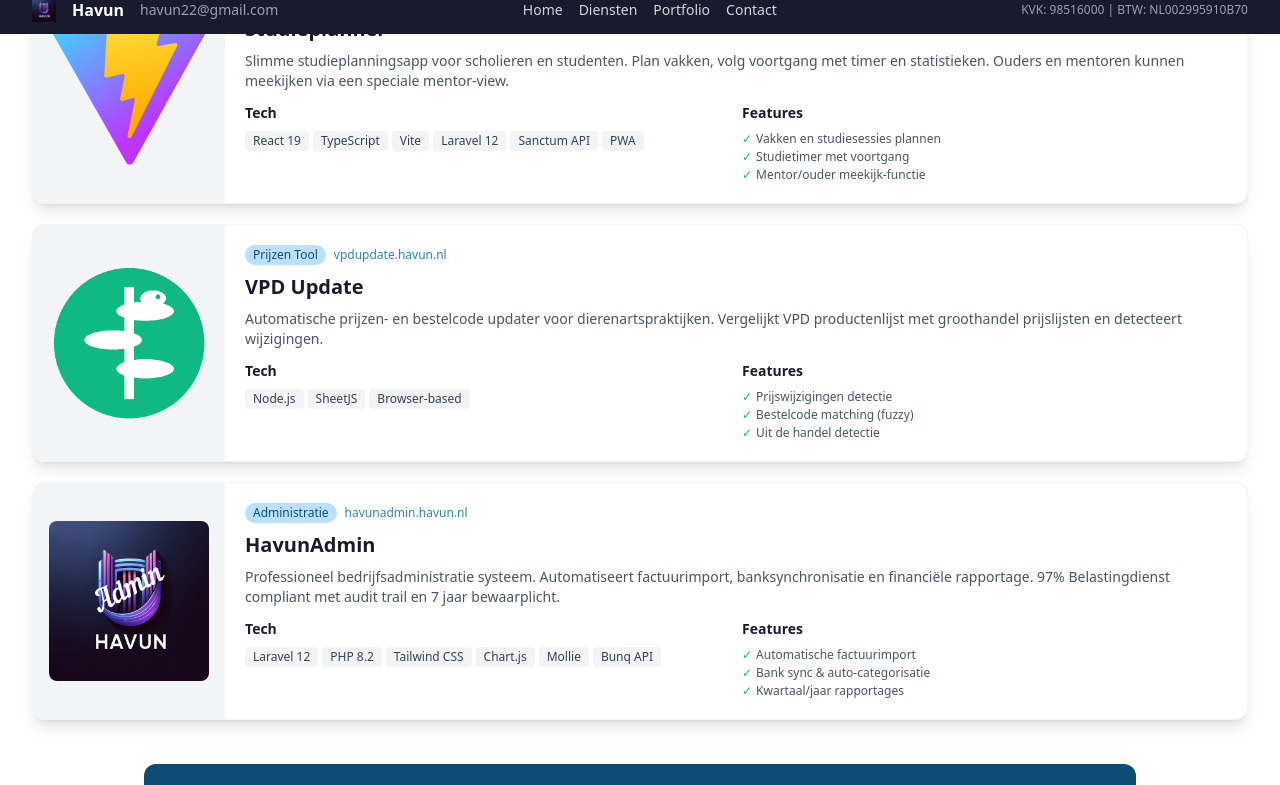
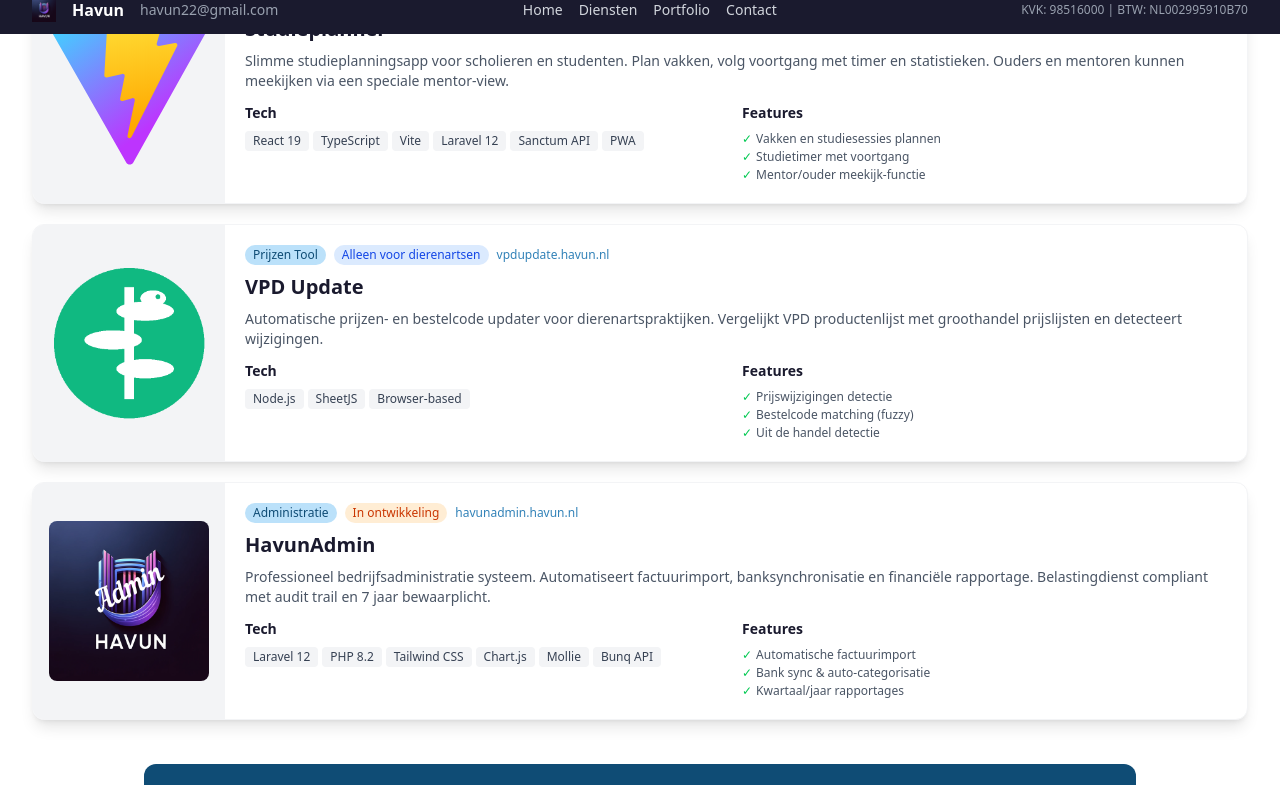
Before and after one commit to havun22-hvu/Havun, a Next.js app: page /portfolio in a window 1280 px wide. Shown: the part 766-1551 px from the top of the page. Built offline with nearby package versions, Linux system fonts and the light colour scheme.

Commit message:
Add status badges: Studieplanner/HavunAdmin in development, VPD Update for vets only

```diff
--- a/src/app/portfolio/page.tsx
+++ b/src/app/portfolio/page.tsx
@@ -44,6 +44,7 @@ export default function PortfolioPage() {
       category: 'Webapplicatie',
       image: '/portfolio/studieplanner.svg',
       url: 'https://studieplanner.havun.nl',
+      status: 'In ontwikkeling',
       description: 'Slimme studieplanningsapp voor scholieren en studenten. Plan vakken, volg voortgang met timer en statistieken. Ouders en mentoren kunnen meekijken via een speciale mentor-view.',
       technologies: ['React 19', 'TypeScript', 'Vite', 'Laravel 12', 'Sanctum API', 'PWA'],
       features: [
@@ -59,6 +60,7 @@ export default function PortfolioPage() {
       category: 'Prijzen Tool',
       image: '/portfolio/vpdupdate.png',
       url: 'https://vpdupdate.havun.nl',
+      status: 'Alleen voor dierenartsen',
       description: 'Automatische prijzen- en bestelcode updater voor dierenartspraktijken. Vergelijkt VPD productenlijst met groothandel prijslijsten en detecteert wijzigingen.',
       technologies: ['Node.js', 'SheetJS', 'Browser-based'],
       features: [
@@ -74,7 +76,8 @@ export default function PortfolioPage() {
       category: 'Administratie',
       image: '/portfolio/havunadmin.png',
       url: 'https://havunadmin.havun.nl',
-      description: 'Professioneel bedrijfsadministratie systeem. Automatiseert factuurimport, banksynchronisatie en financiële rapportage. 97% Belastingdienst compliant met audit trail en 7 jaar bewaarplicht.',
+      status: 'In ontwikkeling',
+      description: 'Professioneel bedrijfsadministratie systeem. Automatiseert factuurimport, banksynchronisatie en financiële rapportage. Belastingdienst compliant met audit trail en 7 jaar bewaarplicht.',
       technologies: ['Laravel 12', 'PHP 8.2', 'Tailwind CSS', 'Chart.js', 'Mollie', 'Bunq API'],
       features: [
         'Automatische factuurimport',
@@ -132,6 +135,15 @@ export default function PortfolioPage() {
                       <span className="bg-[var(--accent)] text-[var(--primary)] px-2 py-0.5 rounded-full text-xs font-medium">
                         {project.category}
                       </span>
+                      {project.status && (
+                        <span className={`px-2 py-0.5 rounded-full text-xs font-medium ${
+                          project.status === 'In ontwikkeling'
+                            ? 'bg-orange-100 text-orange-700'
+                            : 'bg-blue-100 text-blue-700'
+                        }`}>
+                          {project.status}
+                        </span>
+                      )}
                       {project.url && (
                         <a href={project.url} target="_blank" rel="noopener noreferrer" className="text-xs text-[var(--secondary)] hover:underline">
                           {project.url.replace('https://', '')}
```
